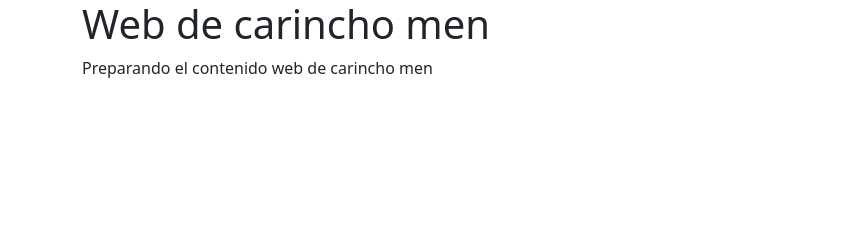
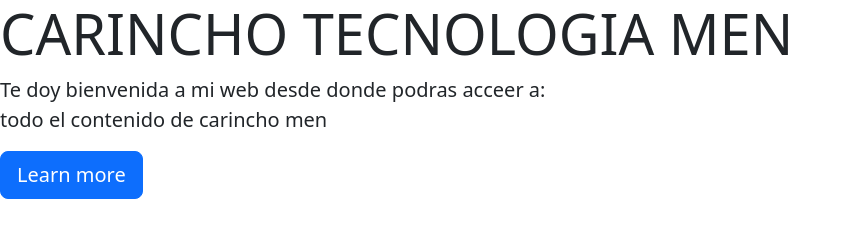
Before and after one commit to carincho/miWeb, a plain HTML site: page index.html in a window 1280 px wide. Shown: the whole page, without its empty margins (0-851 px from the left). Drawn offline with nearby package versions, Linux system fonts and the light colour scheme.

Commit message:
Añadiendo jumbotron

```diff
--- a/index.html
+++ b/index.html
@@ -13,20 +13,19 @@
 </head>
 <body>
 
-	<div class="container">
-		<main>
-			<header>
-				<h1>Web de carincho men</h1>
-			</header>
+	<div class="jumbotron">
+		<h1 class="display-4">CARINCHO TECNOLOGIA MEN</h1>
+		<p class="lead">
+		Te doy bienvenida a mi web desde donde podras acceer a: <br>
+		todo el contenido de carincho men
 
-			<section>
-				<article>
-					<p>Preparando el contenido web de carincho men</p>
-				</article>
-			</section>
 
-		</main>
+		 </p>
 
+		<p class="lead">
+			<a class="btn btn-primary btn-lg" href="#" role="button">Learn
+				more</a>
+		</p>
 	</div>
 
 
```
